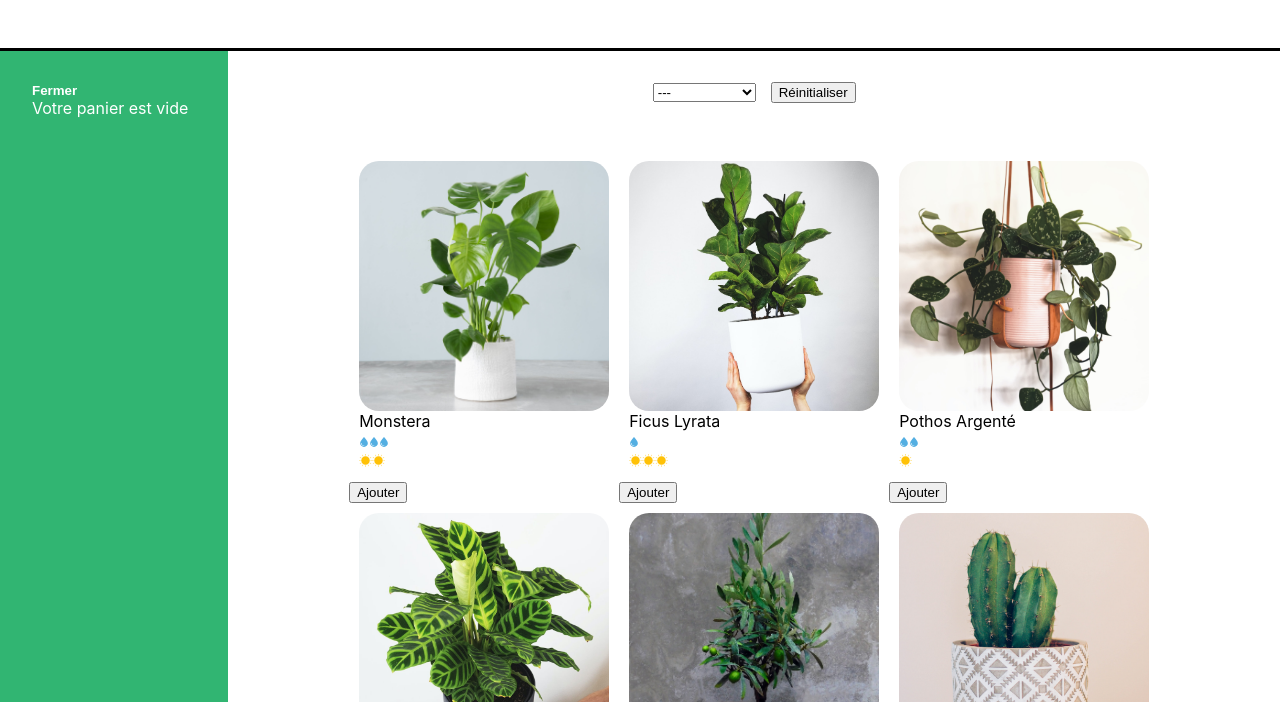
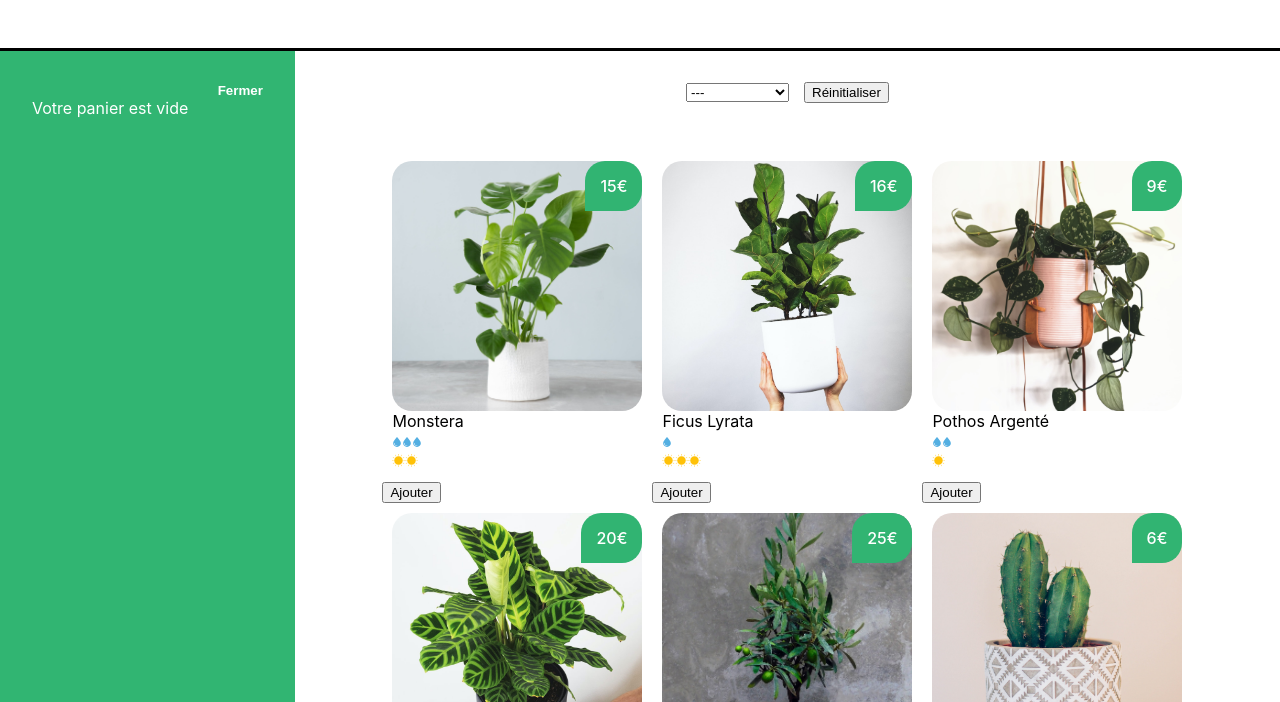
Before and after one commit to Jf-lagos/maison-jungle, a React app in the folder la-maison-jungle/: page / in a window 1280 px wide. Shown: the part 98-800 px from the top of the page. Built offline with nearby package versions, Linux system fonts and the light colour scheme.

Commit message:
stable version

```diff
--- a/la-maison-jungle/src/components/App.js
+++ b/la-maison-jungle/src/components/App.js
@@ -1,4 +1,4 @@
-import { useState } from 'react'
+import { useState, useEffect } from 'react'
 import Banner from './Banner'
 import logo from '../assets/logo.png'
 import Cart from './Cart'
@@ -7,11 +7,16 @@ import ShoppingList from './ShoppingList'
 import '../styles/Layout.css'
 
 function App() {
-	const [cart, updateCart] = useState([])
+	const savedCart = localStorage.getItem('cart')
+	const [cart, updateCart] = useState(savedCart ? JSON.parse(savedCart) : [])
+	useEffect(() => {
+		localStorage.setItem('cart', JSON.stringify(cart))
+	}, [cart])
+
 	return (
 		<div>
 			<Banner>
-				<img src={logo} alt='La maison jungle' className='lmj-logo' />
+				<img src={logo} alt='logo-la-maison-jungle' className='lmj-logo' />
 				<h1 className='lmj-title'>La maison jungle</h1>
 			</Banner>
 			<div className='lmj-layout-inner'>
--- a/la-maison-jungle/src/components/CareScale.js
+++ b/la-maison-jungle/src/components/CareScale.js
@@ -1,5 +1,13 @@
 import Sun from '../assets/sun.svg'
 import Water from '../assets/water.svg'
+
+// Ici, il s'agit d'une manière de faire.
+//Vous auriez aussi pu utiliser une fonction qui retourne l'élément souhaité, ou bien faire directement des conditions
+const quantityLabel = {
+	1: 'peu',
+	2: 'modérément',
+	3: 'beaucoup'
+}
 
 function CareScale({ scaleValue, careType }) {
 	const range = [1, 2, 3]
@@ -11,7 +19,15 @@ function CareScale({ scaleValue, careType }) {
 		)
 
 	return (
-		<div>
+		<div
+			onClick={() =>
+				alert(
+					`Cette plante requiert ${quantityLabel[scaleValue]} ${
+						careType === 'light' ? 'de lumière' : "d'arrosage"
+					}`
+				)
+			}
+		>
 			{range.map((rangeElem) =>
 				scaleValue >= rangeElem ? (
 					<span key={rangeElem.toString()}>{scaleType}</span>
--- a/la-maison-jungle/src/components/Cart.js
+++ b/la-maison-jungle/src/components/Cart.js
@@ -1,4 +1,4 @@
-import { useState } from 'react'
+import { useState, useEffect } from 'react'
 import '../styles/Cart.css'
 
 function Cart({ cart, updateCart }) {
@@ -7,6 +7,10 @@ function Cart({ cart, updateCart }) {
 		(acc, plantType) => acc + plantType.amount * plantType.price,
 		0
 	)
+	useEffect(() => {
+		document.title = `LMJ: ${total}€ d'achats`
+	}, [total])
+
 	return isOpen ? (
 		<div className='lmj-cart'>
 			<button
--- a/la-maison-jungle/src/components/PlantItem.js
+++ b/la-maison-jungle/src/components/PlantItem.js
@@ -1,9 +1,14 @@
 import CareScale from './CareScale'
 import '../styles/PlantItem.css'
 
-function PlantItem({ id, cover, name, water, light }) {
+function handleClick(plantName) {
+	alert(`Vous voulez acheter 1 ${plantName}? Très bon choix 🌱✨`)
+}
+
+function PlantItem({ cover, name, water, light, price }) {
 	return (
-		<li key={id} className='lmj-plant-item'>
+		<li className='lmj-plant-item' onClick={() => handleClick}>
+			<span className='lmj-plant-item-price'>{price}€</span>
 			<img className='lmj-plant-item-cover' src={cover} alt={`${name} cover`} />
 			{name}
 			<div>
--- a/la-maison-jungle/src/components/ShoppingList.js
+++ b/la-maison-jungle/src/components/ShoppingList.js
@@ -7,20 +7,20 @@ import '../styles/ShoppingList.css'
 function ShoppingList({ cart, updateCart }) {
 	const [activeCategory, setActiveCategory] = useState('')
 	const categories = plantList.reduce(
-		(acc, plant) =>
-			acc.includes(plant.category) ? acc : acc.concat(plant.category),
+		(acc, elem) =>
+			acc.includes(elem.category) ? acc : acc.concat(elem.category),
 		[]
 	)
 
 	function addToCart(name, price) {
-		const currentPlantSaved = cart.find((plant) => plant.name === name)
-		if (currentPlantSaved) {
+		const currentPlantAdded = cart.find((plant) => plant.name === name)
+		if (currentPlantAdded) {
 			const cartFilteredCurrentPlant = cart.filter(
 				(plant) => plant.name !== name
 			)
 			updateCart([
 				...cartFilteredCurrentPlant,
-				{ name, price, amount: currentPlantSaved.amount + 1 }
+				{ name, price, amount: currentPlantAdded.amount + 1 }
 			])
 		} else {
 			updateCart([...cart, { name, price, amount: 1 }])
--- a/la-maison-jungle/src/datas/plantList.js
+++ b/la-maison-jungle/src/datas/plantList.js
@@ -13,9 +13,11 @@ export const plantList = [
 		name: 'monstera',
 		category: 'classique',
 		id: '1ed',
+		bestSale: true,
 		light: 2,
 		water: 3,
-		cover: monstera
+		cover: monstera,
+		price: 15
 	},
 	{
 		name: 'ficus lyrata',
@@ -23,7 +25,8 @@ export const plantList = [
 		id: '2ab',
 		light: 3,
 		water: 1,
-		cover: lyrata
+		cover: lyrata,
+		price: 16
 	},
 
 	{
@@ -32,7 +35,9 @@ export const plantList = [
 		id: '3sd',
 		light: 1,
 		water: 2,
-		cover: pothos
+		cover: pothos,
+
+		price: 9
 	},
 	{
 		name: 'calathea',
@@ -40,7 +45,9 @@ export const plantList = [
 		id: '4kk',
 		light: 2,
 		water: 3,
-		cover: calathea
+		cover: calathea,
+
+		price: 20
 	},
 	{
 		name: 'olivier',
@@ -48,7 +55,8 @@ export const plantList = [
 		id: '5pl',
 		light: 3,
 		water: 1,
-		cover: olivier
+		cover: olivier,
+		price: 25
 	},
 
 	{
@@ -57,15 +65,18 @@ export const plantList = [
 		id: '8fp',
 		light: 2,
 		water: 1,
-		cover: cactus
+		cover: cactus,
+		price: 6
 	},
 	{
 		name: 'basilique',
 		category: 'extérieur',
 		id: '7ie',
+		bestSale: true,
 		light: 2,
 		water: 3,
-		cover: basil
+		cover: basil,
+		price: 5
 	},
 	{
 		name: 'succulente',
@@ -73,7 +84,8 @@ export const plantList = [
 		id: '9vn',
 		light: 2,
 		water: 1,
-		cover: succulent
+		cover: succulent,
+		price: 8
 	},
 
 	{
@@ -82,6 +94,7 @@ export const plantList = [
 		id: '6uo',
 		light: 2,
 		water: 2,
-		cover: mint
+		cover: mint,
+		price: 4
 	}
 ]
--- a/la-maison-jungle/src/index.js
+++ b/la-maison-jungle/src/index.js
@@ -15,3 +15,5 @@ ReactDOM.render(
 // to log results (for example: reportWebVitals(console.log))
 // or send to an analytics endpoint. Learn more: https://bit.ly/CRA-vitals
 //reportWebVitals();
+
+//https://openclassrooms.com/fr/courses/7008001-debutez-avec-react/7137137-revenez-sur-vos-acquis
--- a/la-maison-jungle/src/styles/Cart.css
+++ b/la-maison-jungle/src/styles/Cart.css
@@ -5,7 +5,7 @@
 	display: flex;
 	flex-direction: column;
 	justify-content: flex-start;
-	width: 200px;
+	width: 300px;
 }
 
 .lmj-cart-add-button {
@@ -22,11 +22,12 @@
 	align-self: self-start;
 	padding: 0;
 	color: white;
+	align-self: flex-end;
 }
 
 .lmj-cart-closed {
 	padding: 32px;
-	width: 200px;
+	width: 300px;
 }
 
 .lmj-cart-closed > button {
--- a/la-maison-jungle/src/styles/PlantItem.css
+++ b/la-maison-jungle/src/styles/PlantItem.css
@@ -12,4 +12,16 @@
 	justify-content: center;
 	flex-direction: column;
 	text-transform: capitalize;
+	position: relative;
 }
+
+.lmj-plant-item-price {
+	position: absolute;
+	border-radius: 20px 20px 20px 0;
+	background-color: #31b472;
+	color: white;
+	padding: 15px;
+	right: 0;
+	top: 0;
+	font-weight: 500;
+}
```
Also changed, not shown: la-maison-jungle/src/styles/index.css (line endings or trailing spaces).
